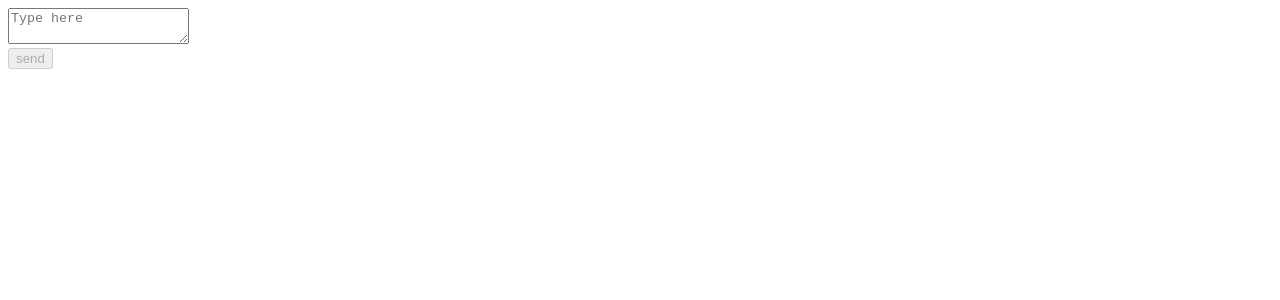
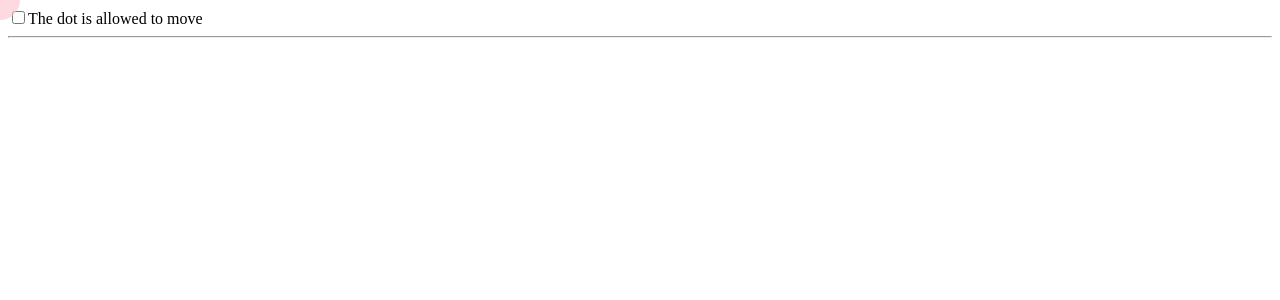
Before and after one commit to mitsuya-creator/reactjs-vite, a React (Vite) app: page / in a window 1280 px wide. Shown: the top 300 px of the page. Built offline with nearby package versions, Linux system fonts and the light colour scheme.

Commit message:
feat(all): switch syncronization on and off effect

```diff
--- a/src/features/App.jsx
+++ b/src/features/App.jsx
@@ -1,23 +1,41 @@
-import React, { useState } from "react";
-import InputField from "../components/view/input3";
-import OpenChat from "../components/button/openChat";
+import React, { useState, useEffect } from "react";
 
 export default function App() {
-  const [show, setShow] = useState(false);
-  const [text, setText] = useState("")
+  const [position, setPosition] = useState({ x: 0, y: 0 });
+  const [canMove, setCanMove] = useState(false);
+
+  useEffect(() => {
+    function handleMove(e) {
+      setPosition({ x: e.clientX, y: e.clientY });
+    }
+    console.log(canMove)
+    canMove && window.addEventListener('mousemove', handleMove);
+    return () => window.removeEventListener('mousemove', handleMove);
+  }, [canMove])
+
   return (
     <>
-      {show ? <OpenChat openToChat={(e) => {
-        e.preventDefault();
-        setShow(!show)
-      }} /> :
-        <InputField text={text} setText={setText} send={(e) => {
-          e.preventDefault();
-          setShow(!show);
-          setText("");
-          console.log(`sending....${text}`)
-        }} />
-      }
+      <label>
+        <input type="checkbox"
+          checked={canMove}
+          onChange={e => setCanMove(e.target.checked)}
+        />
+        The dot is allowed to move
+      </label>
+      <hr />
+      <div style={{
+        position: 'absolute',
+        backgroundColor: 'pink',
+        borderRadius: '50%',
+        opacity: 0.6,
+        transform: `translate(${position.x}px, ${position.y}px)`,
+        pointerEvents: 'none',
+        left: -20,
+        top: -20,
+        width: 40,
+        height: 40,
+      }} />
     </>
   )
+
 }
```
